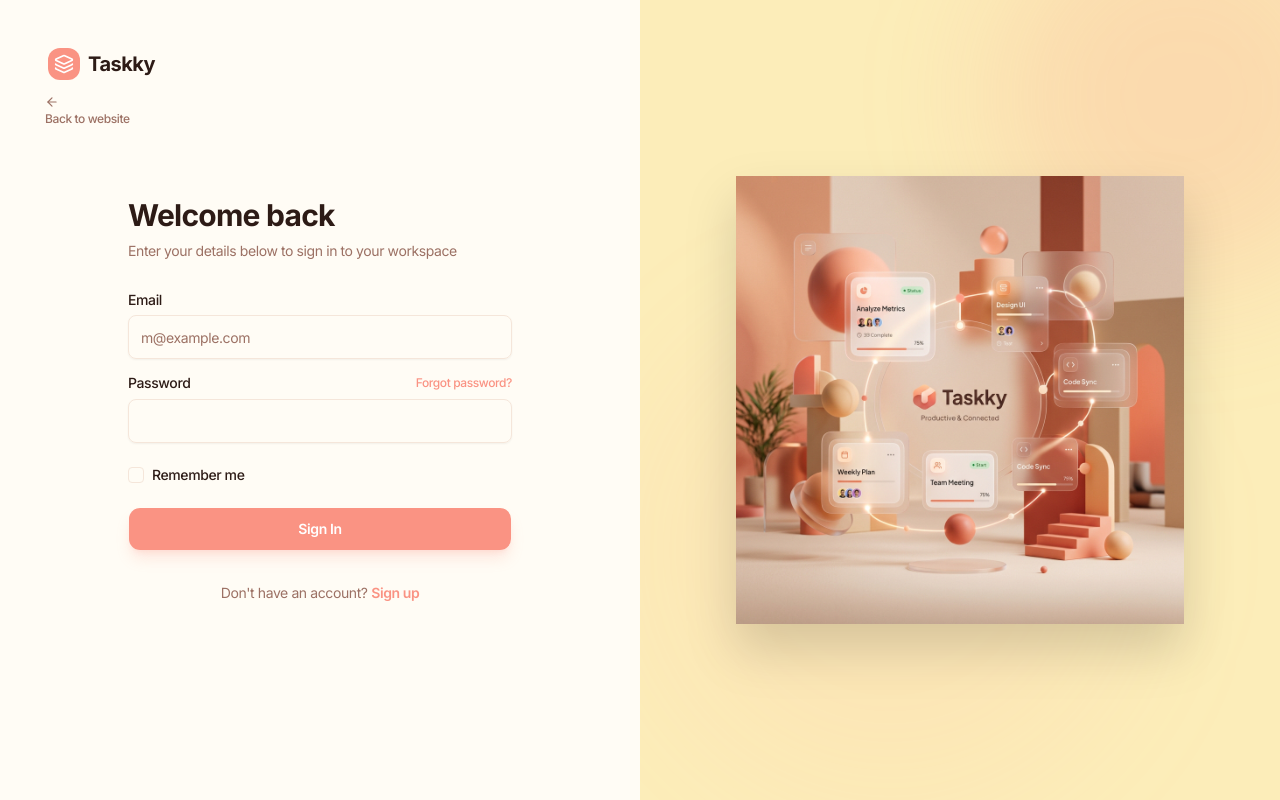
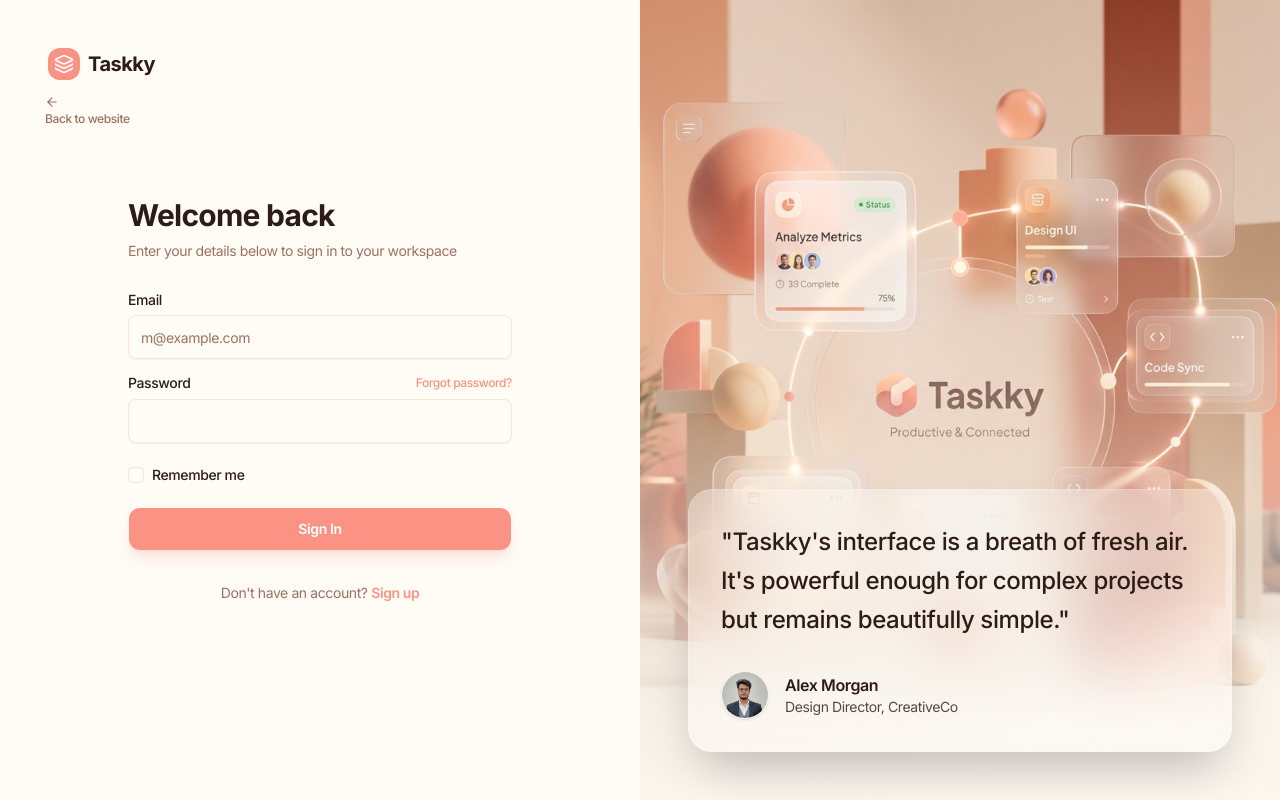
Before and after one commit to HarshNsingh001/Taskky, a React (Vite) app in the folder frontend/: page /login in a window 1280 px wide. Built offline with nearby package versions, Linux system fonts and the light colour scheme; no server answers.

Commit message:
UI: Redesign Login right panel with full bleed background image and glassmorphic testimonial card

```diff
--- a/frontend/src/pages/Login.tsx
+++ b/frontend/src/pages/Login.tsx
@@ -127,20 +127,39 @@
         </motion.div>
       </div>
 
-      <div className="hidden lg:block relative bg-muted p-12 overflow-hidden">
-        <div className="absolute inset-0 bg-primary/5"></div>
-        <div className="absolute -top-24 -right-24 w-96 h-96 bg-primary/20 rounded-full blur-3xl"></div>
-        <div className="absolute bottom-0 left-0 w-[500px] h-[500px] bg-secondary/10 rounded-full blur-3xl"></div>
-
-        <div className="h-full w-full flex items-center justify-center relative z-10 p-12">
-          <motion.img
-            initial={{ opacity: 0, scale: 0.9 }}
-            animate={{ opacity: 1, scale: 1 }}
-            transition={{ duration: 0.8, ease: "easeOut" }}
+      <div className="hidden lg:block relative overflow-hidden bg-background">
+        <motion.img
+            initial={{ scale: 1.05 }}
+            animate={{ scale: 1 }}
+            transition={{ duration: 1.5, ease: "easeOut" }}
             src="/assets/auth-banner.png"
             alt="Taskky Illustration"
-            className="w-full h-auto max-w-lg object-contain drop-shadow-2xl hover:scale-105 transition-transform duration-700"
-          />
+            className="absolute inset-0 w-full h-full object-cover"
+        />
+        {/* Premium Gradient Overlay */}
+        <div className="absolute inset-0 bg-gradient-to-t from-background/95 via-background/30 to-transparent mix-blend-normal"></div>
+        <div className="absolute inset-0 bg-primary/5 mix-blend-overlay"></div>
+
+        <div className="h-full w-full flex flex-col justify-end relative z-10 p-12">
+          <motion.div
+            initial={{ opacity: 0, y: 20 }}
+            animate={{ opacity: 1, y: 0 }}
+            transition={{ duration: 0.8, delay: 0.2 }}
+            className="p-8 rounded-3xl border border-white/20 dark:border-white/10 shadow-2xl backdrop-blur-xl bg-white/30 dark:bg-black/40"
+          >
+            <blockquote className="text-xl md:text-2xl font-medium mb-8 text-foreground leading-relaxed">
+              "Taskky's interface is a breath of fresh air. It's powerful enough for complex projects but remains beautifully simple."
+            </blockquote>
+            <div className="flex items-center gap-4">
+              <div className="w-12 h-12 rounded-full overflow-hidden border border-white/40 shadow-sm">
+                <img src="/harsh.png" alt="User Avatar" className="w-full h-full object-cover" />
+              </div>
+              <div>
+                <div className="font-semibold text-foreground">Alex Morgan</div>
+                <div className="text-sm text-foreground/80">Design Director, CreativeCo</div>
+              </div>
+            </div>
+          </motion.div>
         </div>
       </div>
     </div>
```
